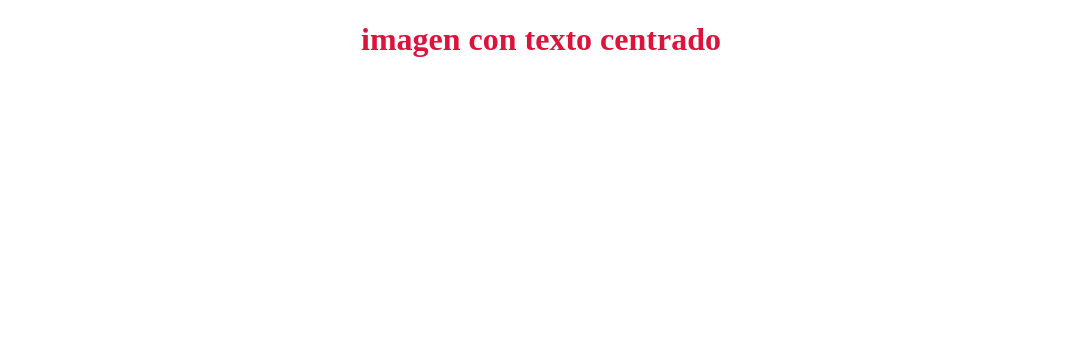
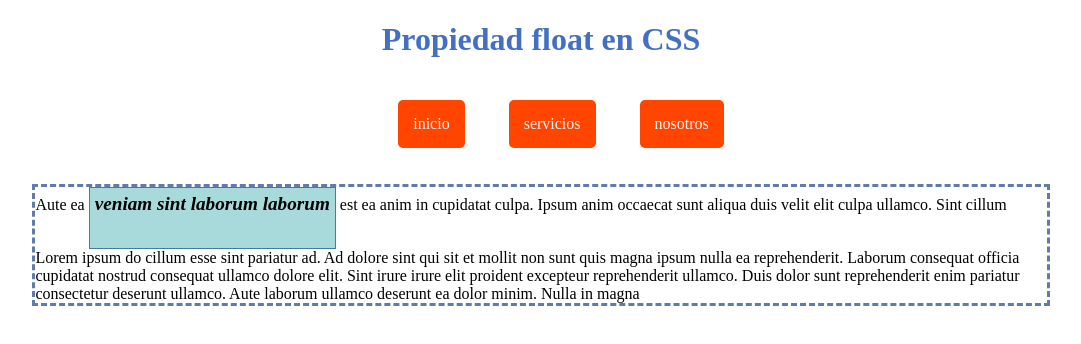
Before and after one commit to Jeansequeira/clase-css, a plain HTML site: page leccion10/index.html in a window 1280 px wide. Shown: the whole page, without its empty margins (99-1180 px from the left). Drawn offline with Linux system fonts and the light colour scheme.

Commit message:
ejercicio de lista usando inline block

```diff
--- a/leccion10/CSS/estilos.css
+++ b/leccion10/CSS/estilos.css
@@ -1,4 +1,37 @@
 h1{
     text-align: center;
-    color:crimson;
+    color:#4370c3;
 }
+div.contenedor{
+    height: 20%;
+    width: 80%;
+    overflow: auto;
+    margin: auto;
+    border: 3px dashed rgb(96, 123, 172);
+}
+span{
+    font-weight: bolder;
+    font-style: italic;
+    font-size: larger;
+    background-color: #a8dadc;
+    border: 1px solid #457b9d;
+    height: 50px;
+    padding: 5px;
+    display: inline-block;
+}
+.menu{
+    list-style: none;
+    text-align: center;
+}
+.menu li{
+    display: inline-block;
+    border-radius: 5px;
+    background-color: orangered;
+    color: whitesmoke;
+    padding: 15px;
+    margin: 20px;
+}
+a{
+    text-decoration: none;
+    color: whitesmoke;
+}
--- a/leccion10/index.html
+++ b/leccion10/index.html
@@ -3,10 +3,23 @@
 <head>
     <meta charset="UTF-8">
     <meta name="viewport" content="width=device-width, initial-scale=1.0">
-    <title>Centrar elementos div</title>
+    <title>Propiedad  Display en CSS</title>
     <link rel="stylesheet" href="/CSS/estilos.css">
 </head>
 <body>
-    <h1>imagen con texto centrado</h1>
+    <h1>Propiedad float en CSS</h1>
+    <ul class="menu">
+        <li><a href="#">inicio</a></li>
+        <li><a href="#">servicios</a></li>
+        <li><a href="#">nosotros</a></li>
+    </ul>
+
+    <div class="contenedor flotado contenedor1">
+    Aute ea <span>veniam sint laborum laborum</span> est ea anim in cupidatat culpa. Ipsum anim occaecat sunt aliqua
+    duis velit elit culpa ullamco. Sint cillum Lorem ipsum do cillum esse sint pariatur ad.
+    Ad dolore sint qui sit et mollit non sunt quis magna ipsum nulla ea reprehenderit. Laborum consequat officia cupidatat
+    nostrud consequat ullamco dolore elit. Sint irure irure elit proident excepteur reprehenderit ullamco. Duis dolor sunt
+    reprehenderit enim pariatur consectetur deserunt ullamco. Aute laborum ullamco deserunt ea dolor minim. Nulla in magna
+
 </body>
 </html>
```
Also changed, not shown: leccion10/CSS/imagenes/imagen html.png (added), 1 other file.
